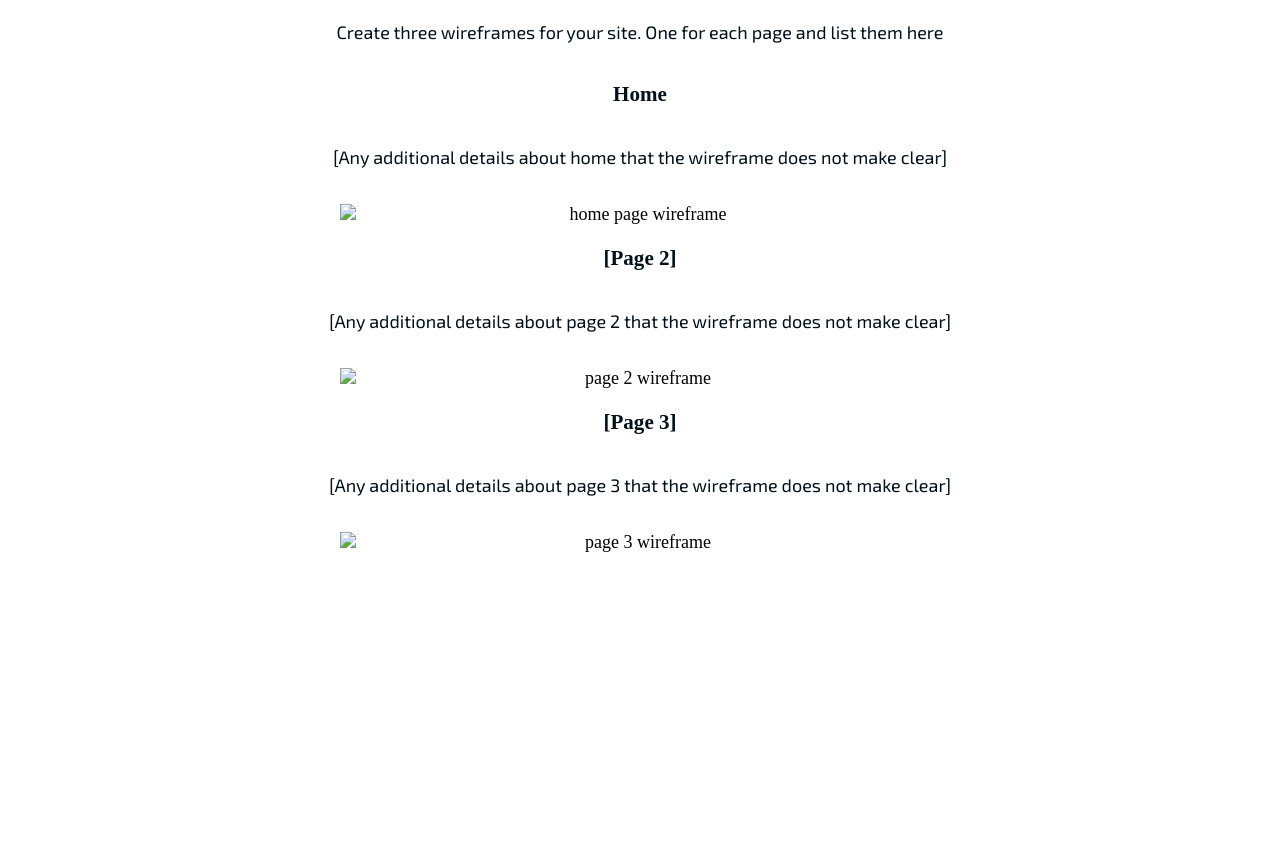
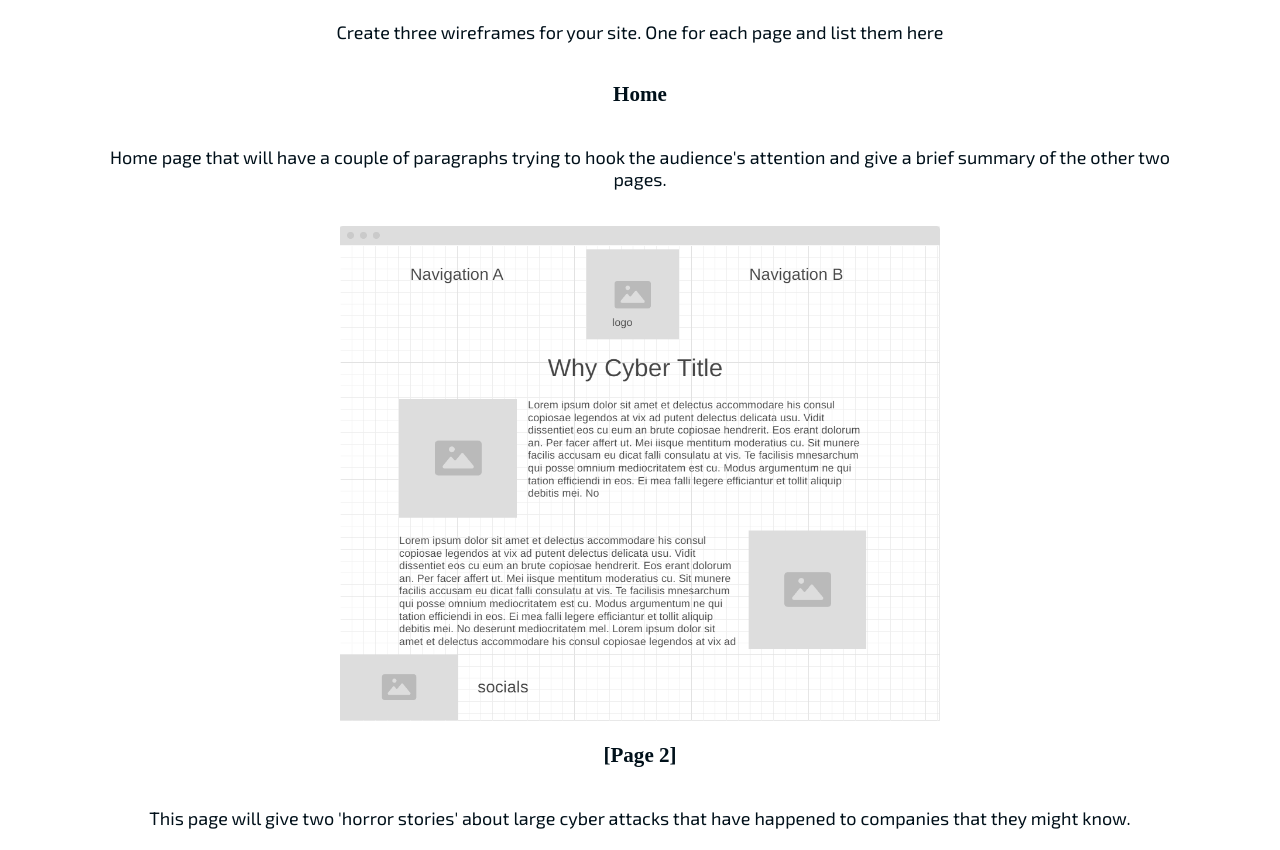
Before and after one commit to swegner7/wdd130, a plain HTML site: page whycyber/site-plan.html in a window 1280 px wide. Shown: the part 6857-7707 px from the top of the page. Before the commit the page ends 7482 px from the top, so only its background shows below. Drawn offline with Linux system fonts and the light colour scheme; a web font is replaced by a local one.

Commit message:
w9wireframesforwhycyber

```diff
--- a/whycyber/site-plan.html
+++ b/whycyber/site-plan.html
@@ -161,21 +161,21 @@
 
       <h3>Home</h3>
       <p>
-        [Any additional details about home that the wireframe does not make clear]
+        Home page that will have a couple of paragraphs trying to hook the audience's attention and give a brief summary of the other two pages.
       </p>
-      <img src="#" alt="home page wireframe">
+      <img src="images/wireframehome.png" alt="home page wireframe">
 
       <h3>[Page 2]</h3>
       <p>
-        [Any additional details about page 2 that the wireframe does not make clear]
+        This page will give two 'horror stories' about large cyber attacks that have happened to companies that they might know.
       </p>
-      <img src="#" alt="page 2 wireframe">
+      <img src="images/wireframewhatdo.png" alt="page 2 wireframe">
 
       <h3>[Page 3]</h3>
       <p>
-        [Any additional details about page 3 that the wireframe does not make clear]
+        Third page will give some tips for things they can begin to study to help them understand more and protect themselves.
       </p>
-      <img src="#" alt="page 3 wireframe">
+      <img src="images/wireframehelp.png" alt="page 3 wireframe">
     </main>
   </body>
 
```
Also changed, not shown: whycyber/images/wireframehelp.png (added), whycyber/images/wireframehome.png (added), whycyber/images/wireframewhatdo.png (added).
